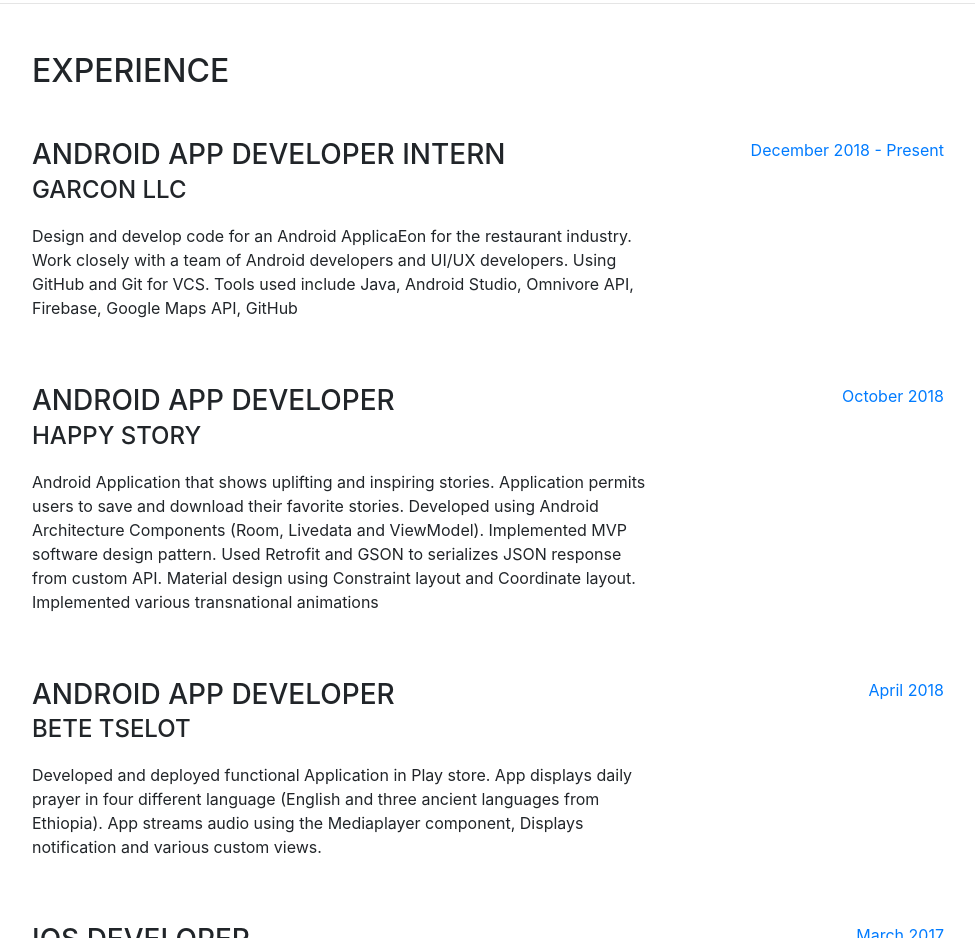
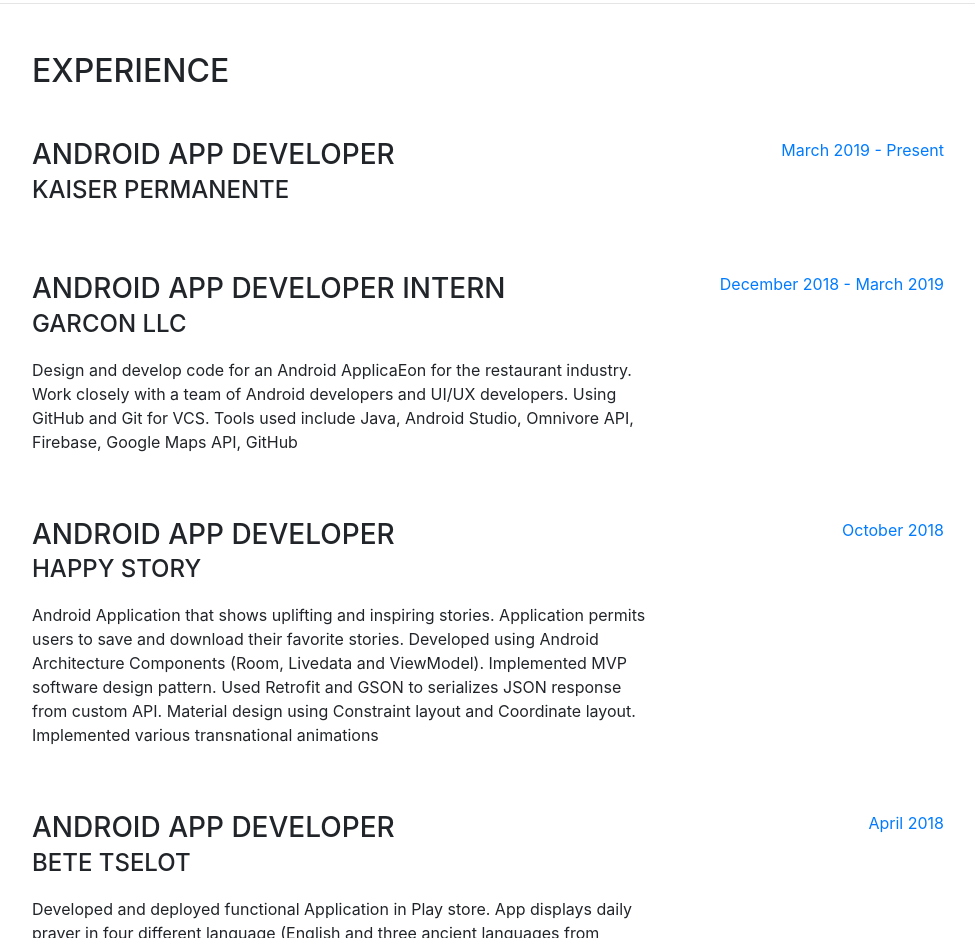
Before and after one commit to kiduel/Portfolio, a website with bundled scripts: page index.html in a window 1280 px wide. Shown: the part 2399-3337 px from the top of the page, without its empty margins (288-1263 px from the left). Built offline with nearby package versions, Linux system fonts and the light colour scheme; a web font is replaced by a local one.

Commit message:
Update index.html

```diff
--- a/index.html
+++ b/index.html
@@ -283,6 +283,16 @@
 
           <div class="resume-item d-flex flex-column flex-md-row mb-5">
             <div class="resume-content mr-auto">
+              <h3 class="mb-0">Android App Developer</h3>
+              <div class="subheading mb-3">Kaiser Permanente</div>
+            </div>
+            <div class="resume-date text-md-right">
+              <span class="text-primary"> March 2019 - Present</span>
+            </div>
+          </div>
+
+          <div class="resume-item d-flex flex-column flex-md-row mb-5">
+            <div class="resume-content mr-auto">
               <h3 class="mb-0">Android App Developer Intern</h3>
               <div class="subheading mb-3">Garcon LLC</div>
               <p> Design and develop code for an Android ApplicaEon for the restaurant industry. Work closely with a team of Android developers and UI/UX developers. Using GitHub and Git for VCS.
@@ -290,7 +300,7 @@
               </p>
             </div>
             <div class="resume-date text-md-right">
-              <span class="text-primary"> December 2018 - Present</span>
+              <span class="text-primary"> December 2018 - March 2019</span>
             </div>
           </div>
 
```
